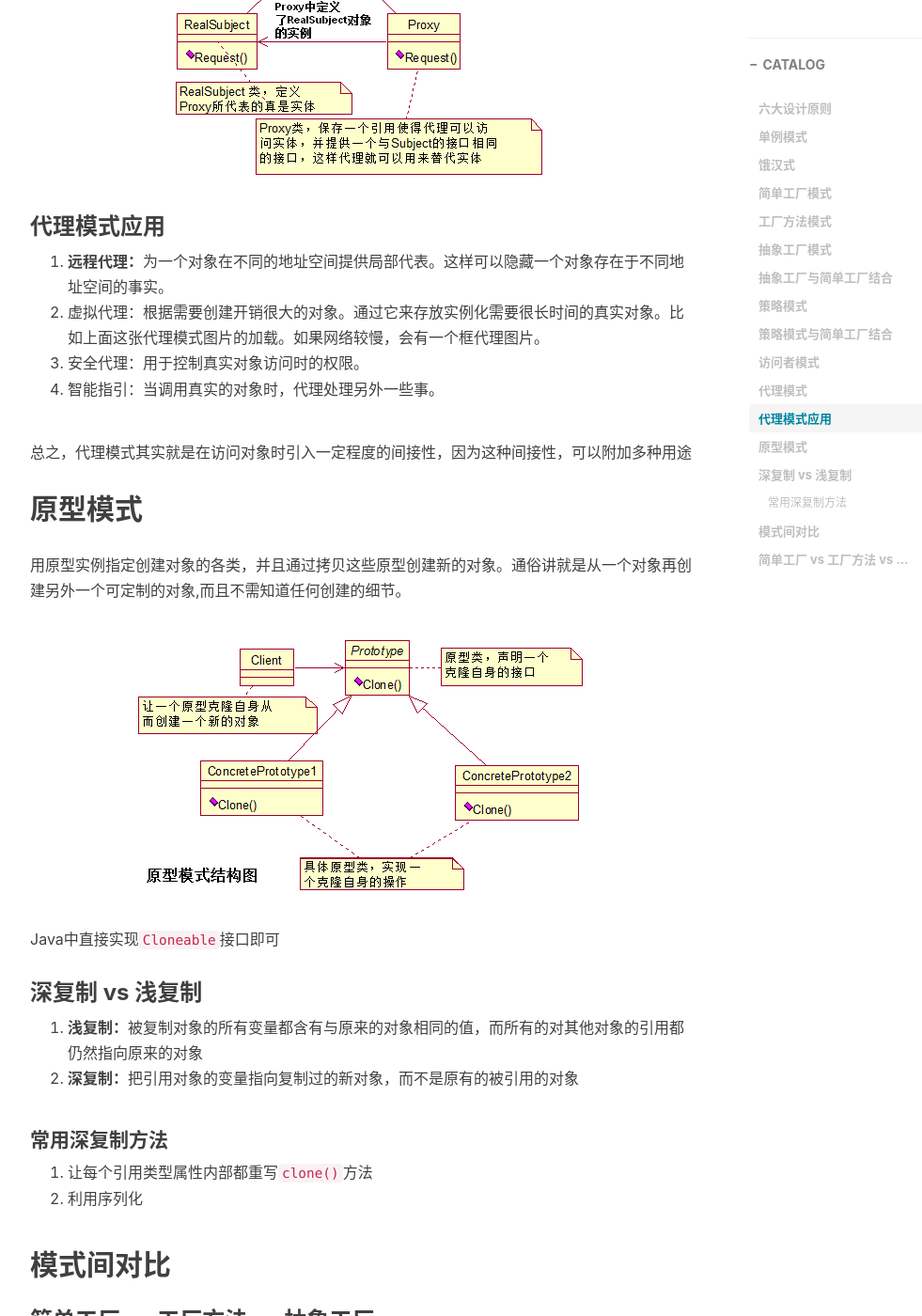
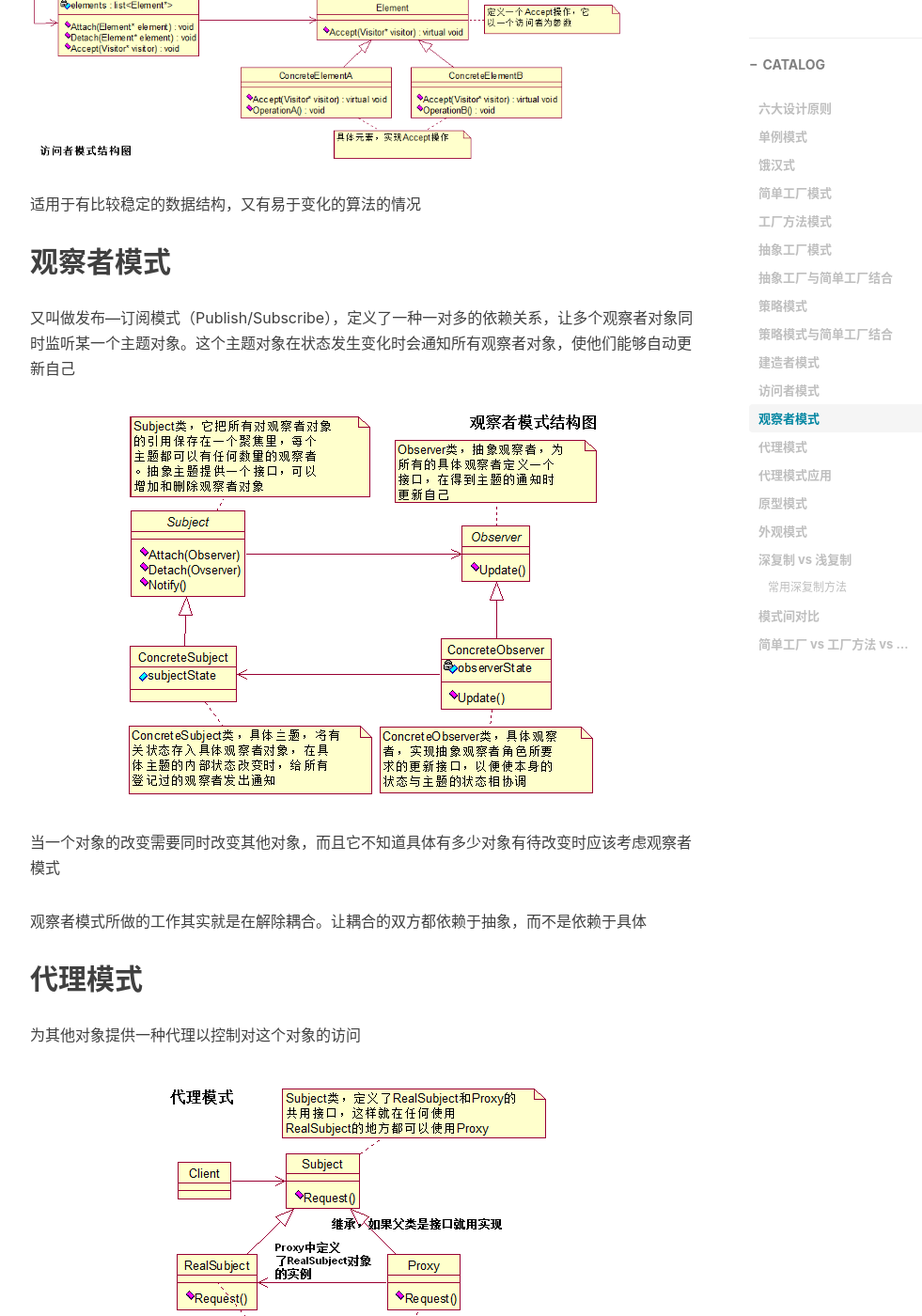
Before and after one commit to StephenRi/StephenRi.github.io, a Jekyll site: the page built from _posts/2020-05-24-[Java]设计模式.md, in a window 1280 px wide and 1400 px high, scrolled down 5130 px. Shown: the whole window at 94% size, without its empty margins (233-1214 px from the left). Built offline with Jekyll 4.4.1, drawn with Linux system fonts in a browser that asks for light colours; nearby versions of some CDN libraries; comment, search, counter and statistics services are not loaded; some of the changed text lies outside the part shown.

Commit message:
up pattern

```diff
--- a/_posts/2020-05-24-[Java]设计模式.md
+++ b/_posts/2020-05-24-[Java]设计模式.md
@@ -74,6 +74,14 @@
 
 在基本的策略模式中，选择所用具体实现的职责由客户端对象承担，并转给策略模式的Context对象。这本身并没有解除客户端需要选择判断的压力，而策略模式与简单工厂模式结合后，选择具体实现的职责也可以由Context来承担，这就最大化地减轻了客户端的职责
 
+## 建造者模式
+
+将一个复杂对象的构建与它的表示分离，使得同样的构建过程可以创建不同的表示
+
+如果我们使用了建造者模式，那么用户就只需指定需要建造的类型就可以得到他们，而具体建造的过程和细节就不需知道了
+
+![建造者模式]({{site.baseurl}}/img/imgInBlog/pattern9.png)
+
 ## 访问者模式
 
 访问者模式讲的是表示一个作用于某对象结构中的各元素的操作。它使你可以在不改变各元素的类的前提下定义作用于这些元素的新操作
@@ -81,6 +89,16 @@
 ![访问者模式]({{site.baseurl}}/img/imgInBlog/pattern2.png)
 
 适用于有比较稳定的数据结构，又有易于变化的算法的情况
+
+## 观察者模式
+
+又叫做发布—订阅模式（Publish/Subscribe），定义了一种一对多的依赖关系，让多个观察者对象同时监听某一个主题对象。这个主题对象在状态发生变化时会通知所有观察者对象，使他们能够自动更新自己
+
+![观察者模式]({{site.baseurl}}/img/imgInBlog/pattern10.png)
+
+当一个对象的改变需要同时改变其他对象，而且它不知道具体有多少对象有待改变时应该考虑观察者模式
+
+观察者模式所做的工作其实就是在解除耦合。让耦合的双方都依赖于抽象，而不是依赖于具体
 
 ## 代理模式
 
@@ -99,11 +117,17 @@
 
 ## 原型模式
 
-用原型实例指定创建对象的各类，并且通过拷贝这些原型创建新的对象。通俗讲就是从一个对象再创建另外一个可定制的对象,而且不需知道任何创建的细节。
+用原型实例指定创建对象的各类，并且通过拷贝这些原型创建新的对象。通俗讲就是从一个对象再创建另外一个可定制的对象,而且不需知道任何创建的细节
 
 ![原型模式]({{site.baseurl}}/img/imgInBlog/pattern7.png)
 
 Java中直接实现`Cloneable`接口即可
+
+## 外观模式
+
+为子系统中的一组接口提供一个一致的界面，此模式定义了一个高层接口，这个接口使得这一子系统更加容易使用
+
+![外观模式]({{site.baseurl}}/img/imgInBlog/pattern8.png)
 
 ### 深复制 vs 浅复制
 
```
Also changed, not shown: img/imgInBlog/pattern10.png (added), img/imgInBlog/pattern8.png (added), img/imgInBlog/pattern9.png (added).
